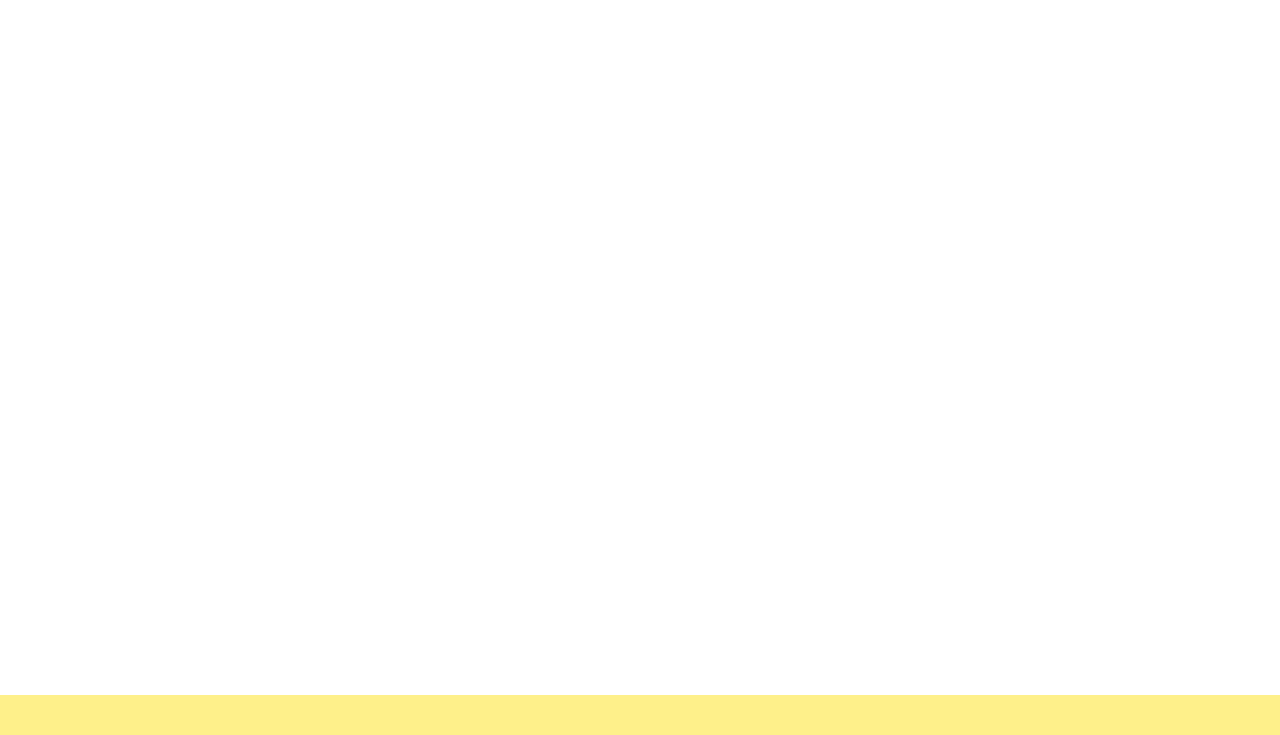
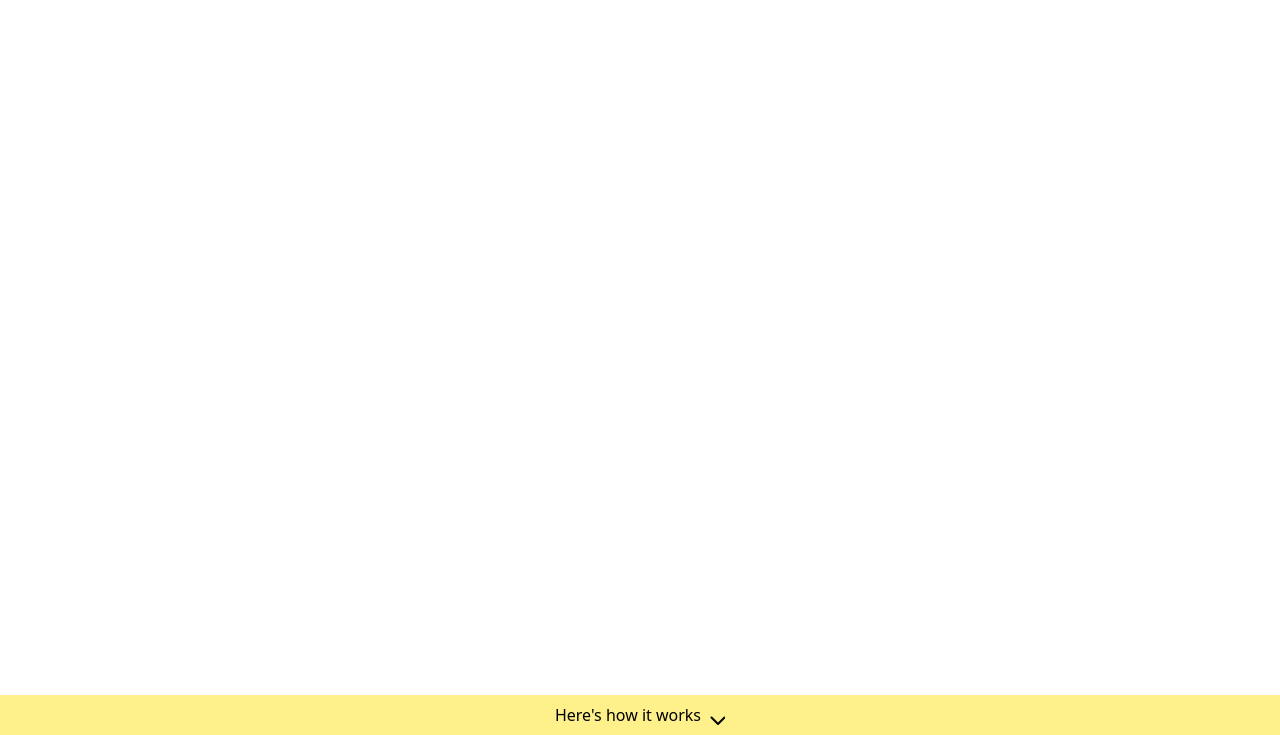
Before and after one commit to OmarNjadallah/pinterest-clone, a website: page html/Pintrestlandingpage.html in a window 1280 px wide. Shown: the part 65-800 px from the top of the page. Drawn offline with Linux system fonts and the light colour scheme.

Commit message:
secondpagedone

```diff
--- a/html/Pintrestlandingpage.html
+++ b/html/Pintrestlandingpage.html
@@ -111,7 +111,25 @@
 
 
   <div class="snap-y snap-mandatory h-screen w-screen overflow-scroll">
-    <div class="snap-start flex md:h-[95%] w-max bg-white"></div>
+
+    <div class="snap-start flex h-screen w-full bg-white relative">
+
+
+
+
+      <div
+        class="absolute h-[40px] w-full bg-yellow-200 bottom-0 left-0  justify-center items-center align-middle flex z-40">
+        <div class="text-center align-middle items-center inline-flex">
+          <button class="bg-transparent">Here's how it works </button>
+          <svg xmlns="http://www.w3.org/2000/svg" width="24px"
+              height="24px" id="down-arrow">
+              <path
+                d="M22.782 13.8 17 19.582 11.218 13.8a1 1 0 0 0-1.414 1.414L16.29 21.7a.992.992 0 0 0 .71.292.997.997 0 0 0 .71-.292l6.486-6.486a1 1 0 0 0-1.414-1.414z">
+              </path>
+            </svg>
+        </div>
+      </div>
+    </div>
 
 
 
```
Also changed, not shown: public/output.css.
